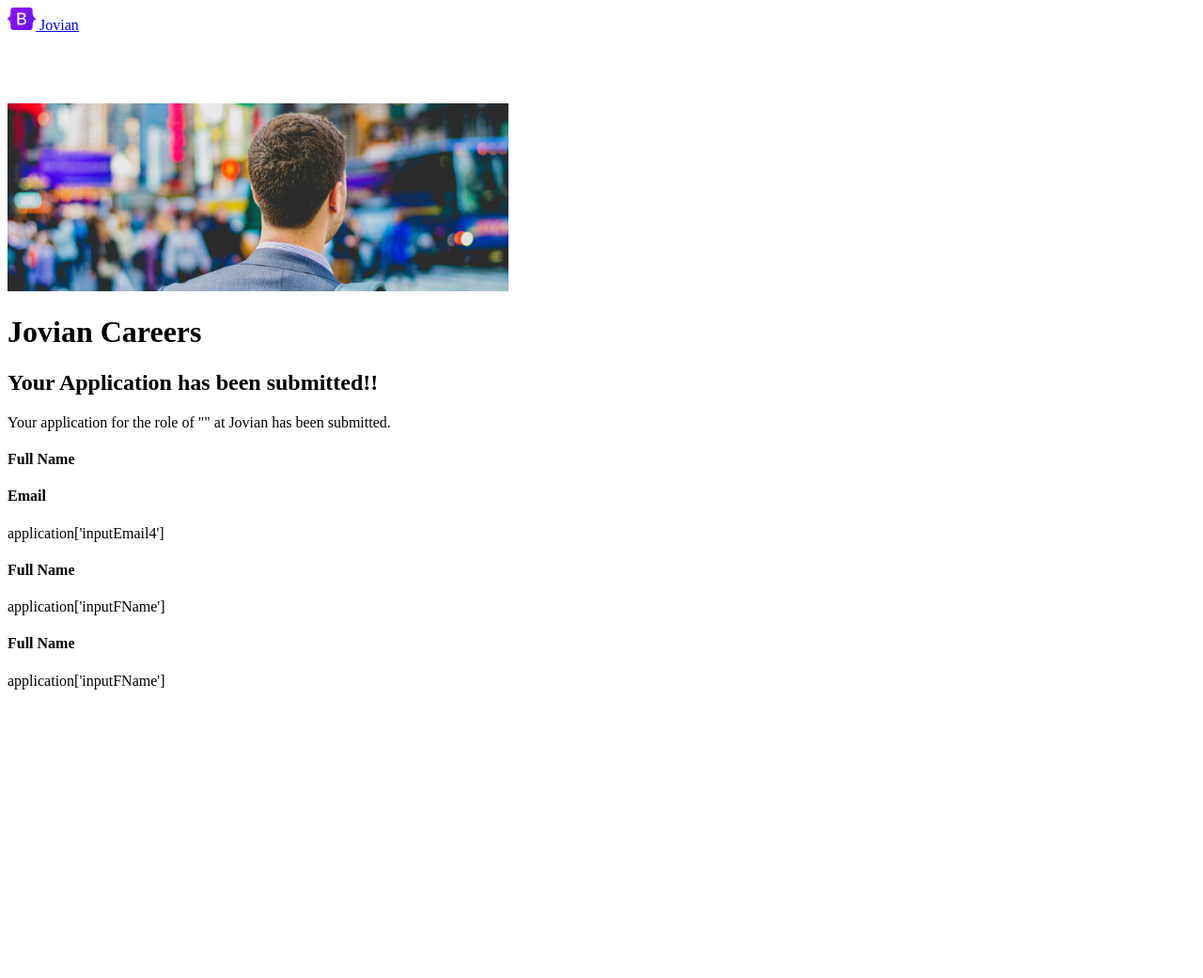
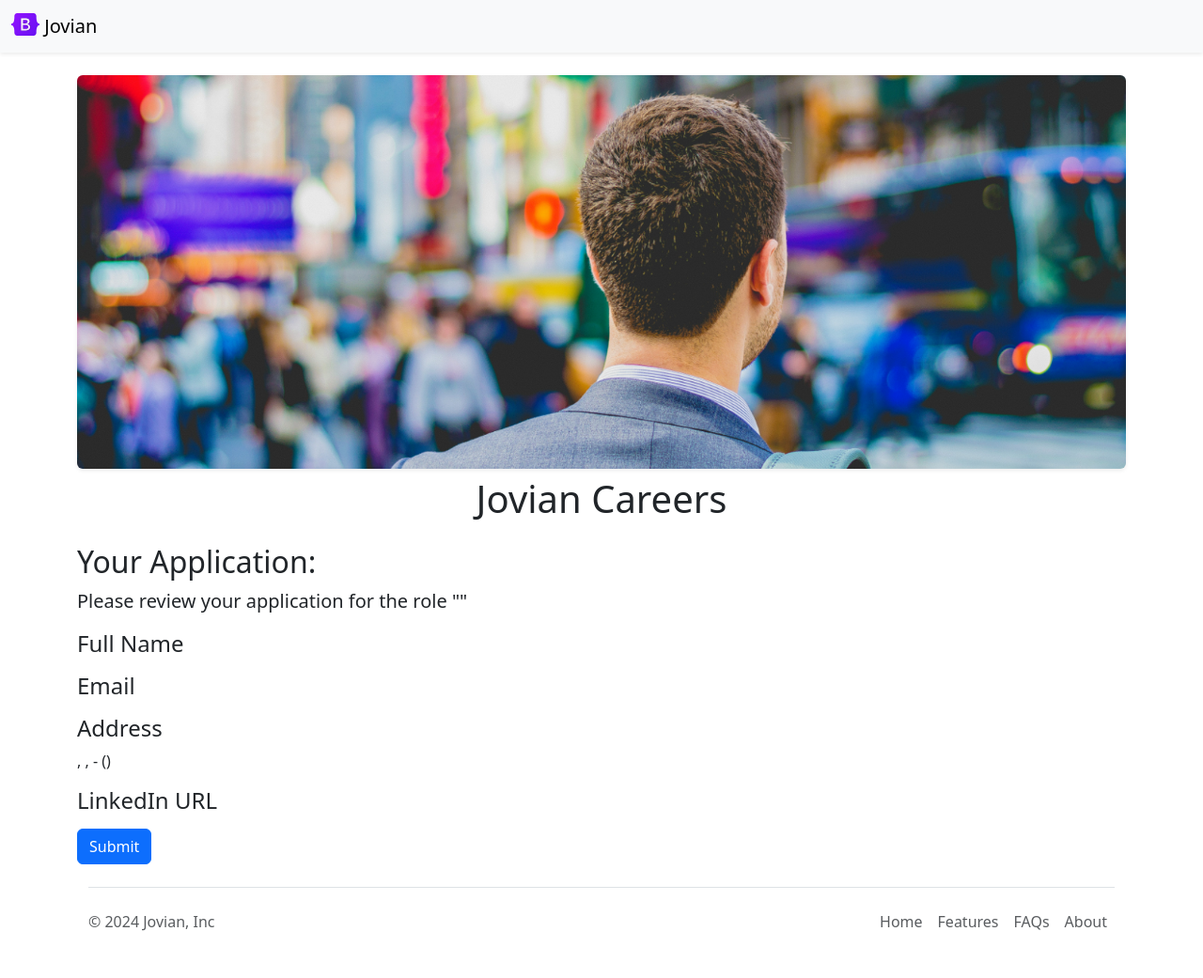
Before and after one commit to shaileshsuthar675/Career-site-project-v2, a Flask app: template templates/application_submitted.html in a window 1280 px wide. Shown: the whole page at 94% size. Before the commit the page ends 734 px from the top, so only its background shows below. Run offline with Flask 3, Linux system fonts and the light colour scheme; the template is opened without the code that fills it, so the values that code supplies are empty; parts of the project's set-up code (start-up, migrations or seed data) failed here and were passed over.

Commit message:
added submition page while applying for the job

```diff
--- a/app.py
+++ b/app.py
@@ -35,7 +35,17 @@
 @app.route("/job/<id>/apply", methods=["post"])
 def apply_to_the_job(id):
     form_info = request.form
-    return render_template("application_submitted.html", application = form_info)
+    job = load_job_from_db(id)
+    return render_template("application_submitted.html", application=form_info, job=job)
+
+
+@app.route("/job/<id>/apply/submitted")
+def application_submittion(id):
+    job = load_job_from_db(id)
+    return render_template(
+        "application_submitted_success.html",
+        job=job,
+    )
 
 
 if __name__ == "__main__":
--- a/database2.py
+++ b/database2.py
@@ -3,6 +3,7 @@
 from sqlalchemy import create_engine, text
 
 engine = create_engine(os.environ["DB_ENVIRON"])
+application_data_engine = create_engine(os.environ["APPLICATION_DB"])
 jobs = []
 col = [
     "id",
@@ -32,3 +33,7 @@
             return None
         else:
             return career_jobs[0]
+
+
+def add_application_to_db():
+    pass
--- a/templates/application_form.html
+++ b/templates/application_form.html
@@ -46,6 +46,6 @@
         <input class="form-control" type="file" id="formFile" name="formFile">
     </div>
     <div class="col-12">
-        <button type="submit" class="btn btn-primary">Submit</button>
+        <button type="next" class="btn btn-primary">Next</button>
     </div>
 </form>
--- a/templates/application_submitted.html
+++ b/templates/application_submitted.html
@@ -5,31 +5,46 @@
     <meta charset="UTF-8">
     <meta name="viewport" content="width=device-width, initial-scale=1.0">
     <title>Jovian Careers</title>
+    <link href="https://cdn.jsdelivr.net/npm/bootstrap@5.3.3/dist/css/bootstrap.min.css" rel="stylesheet"
+        integrity="sha384-QWTKZyjpPEjISv5WaRU9OFeRpok6YctnYmDr5pNlyT2bRjXh0JMhjY6hW+ALEwIH" crossorigin="anonymous">
 </head>
 
 <body>
+    <script src="https://cdn.jsdelivr.net/npm/bootstrap@5.3.3/dist/js/bootstrap.bundle.min.js"
+        integrity="sha384-YvpcrYf0tY3lHB60NNkmXc5s9fDVZLESaAA55NDzOxhy9GkcIdslK1eN7N6jIeHz"
+        crossorigin="anonymous"></script>
     <div class="container">
         {% include 'nav.html' %}
+        {% include 'banner.html' %}
 
         <h1 class="text-center mt-2 mb-4">
             Jovian Careers
         </h1>
 
-        <h2>Your Application has been submitted!!</h2>
+        <h2>Your Application:</h2>
 
-        <p>Your application for the role of "{{job['Job Title']}}" at Jovian has been submitted.</p>
+        <p class="lead">Please review your application for the role "{{job['Job Title']}}"</p>
 
-        <h4>Full Name</h4>
-        <div>{{application['inputFName']}} {{application['inputLName']}}</div>
+        <h4 class="mb-2">Full Name</h4>
+        <div class="mb-3">{{application['inputFName']}} {{application['inputLName']}}</div>
 
-        <h4>Email</h4>
-        <div>application['inputEmail4']</div>
+        <h4 class="mb-2">Email</h4>
+        <div class="mb-3">{{application['inputEmail4']}}</div>
 
-        <h4>Full Name</h4>
-        <div>application['inputFName']</div>
+        <h4 class="mb-2">Address</h4>
+        <div class="mb-3">{{application['inputAddress']}}, {{application['inputCity']}}, {{application['inputState']}} -
+            ({{application['inputZip']}})</div>
 
-        <h4>Full Name</h4>
-        <div>application['inputFName']</div>
+        <h4 class="mb-2">LinkedIn URL</h4>
+        <div class="mb-3">
+            <a href="{{application['linkedinurl']}}" target="_blank">{{application['linkedinurl']}}</a>
+        </div>
+
+        <div class="mb-4 mt-6 ">
+            <a type="button" href="/job/{{job['id']}}/apply/submitted" class="btn btn-primary">Submit</a>
+        </div>
+
+        {% include 'footer.html' %}
 
 
     </div>
--- /dev/null
+++ b/templates/banner.html
@@ -0,0 +1,3 @@
+</div>
+<br>
+<img src="/static/career.png" class="rounded-2 img-fluid shadow-sm" alt="..." height="200">
--- a/templates/footer.html
+++ b/templates/footer.html
@@ -2,12 +2,12 @@
     <footer class="d-flex flex-wrap justify-content-between align-items-center py-3 my-4 border-top">
         <p class="col-md-4 mb-0 text-body-secondary">&copy; 2024 Jovian, Inc</p>
 
-        <a href="/"
+        <!-- <a href="/"
             class="col-md-4 d-flex align-items-center justify-content-center mb-3 mb-md-0 me-md-auto link-body-emphasis text-decoration-none">
             <svg class="bi me-2" width="40" height="32">
                 <use xlink:href="#bootstrap" />
             </svg>
-        </a>
+        </a> -->
 
         <ul class="nav col-md-4 justify-content-end">
             <li class="nav-item"><a href="https://github.com/shaileshsuthar675"
--- a/templates/home.html
+++ b/templates/home.html
@@ -32,6 +32,7 @@
 
     <div class="container">
         {% include 'nav.html' %}
+        {% include 'banner.html' %}
         {% include 'about.html' %}
         {% include 'jobopenings.html' %}
         {% include 'footer.html' %}
--- a/templates/jobpage.html
+++ b/templates/jobpage.html
@@ -16,6 +16,7 @@
         crossorigin="anonymous"></script>
     <div class="container">
         {% include 'nav.html' %}
+        {% include 'banner.html' %}
 
         <h1 class="text-center mt-2 mb-4">
             Jovian Careers
--- a/templates/nav.html
+++ b/templates/nav.html
@@ -8,7 +8,3 @@
 </nav>
 
 <div style="height: 56px;">
-
-</div>
-<br>
-<img src="/static/career.png" class="rounded-2 img-fluid shadow-sm" alt="..." height="200">
```
Also changed, not shown: templates/application_submitted -(deprecated).html (deleted, +0 -93 lines), templates/application_submitted_success.html (added, +113 -0 lines).
